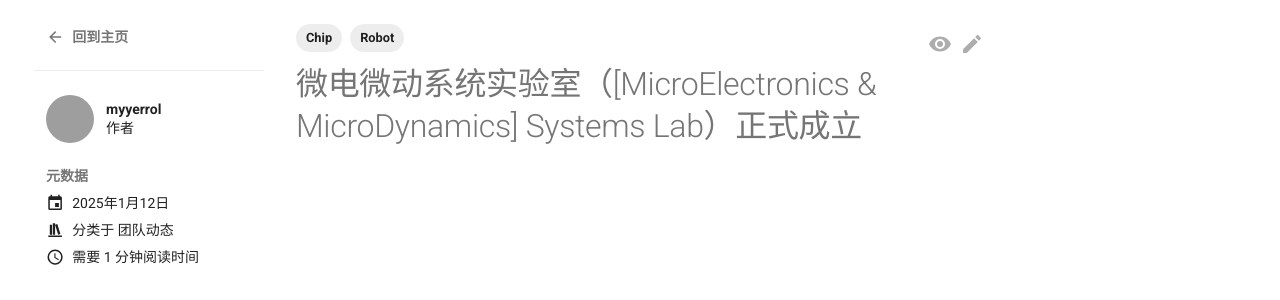
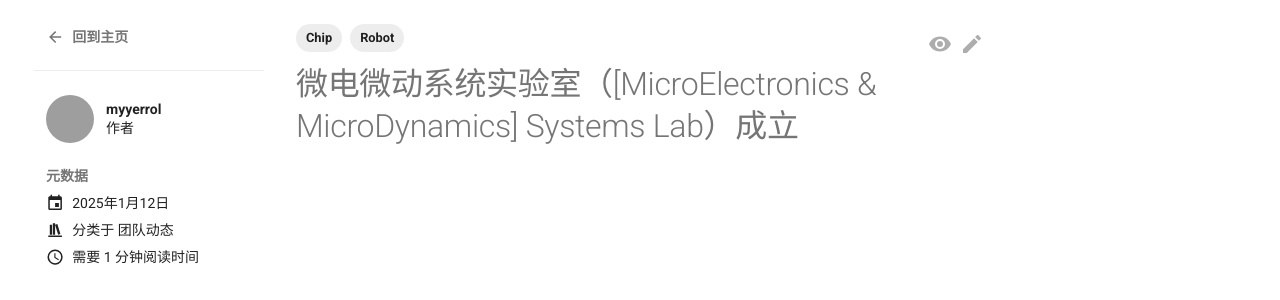
Before and after one commit to memdsl/universe, an MkDocs documentation site: the page built from docs/blog/posts/2025-01-11-memdsl-establishment.md, in a window 1280 px wide. Shown: the part 122-422 px from the top of the page. Built offline with MkDocs 1.6.1 and Material for MkDocs 9.7.7, drawn with Linux system fonts in a browser that asks for light colours; plug-ins that fetch from the network failed and are left out; comment, search, counter and statistics services are not loaded; grey boxes are pictures that could not be loaded.

Commit message:
feat: update bolg post

```diff
--- a/docs/blog/posts/2025-01-11-memdsl-establishment.md
+++ b/docs/blog/posts/2025-01-11-memdsl-establishment.md
@@ -9,6 +9,6 @@ authors:
     - myyerrol
 ---
 
-# 微电微动系统实验室（[MicroElectronics & MicroDynamics] Systems Lab）正式成立
+# 微电微动系统实验室（[MicroElectronics & MicroDynamics] Systems Lab）成立
 
 <!-- more -->
```
